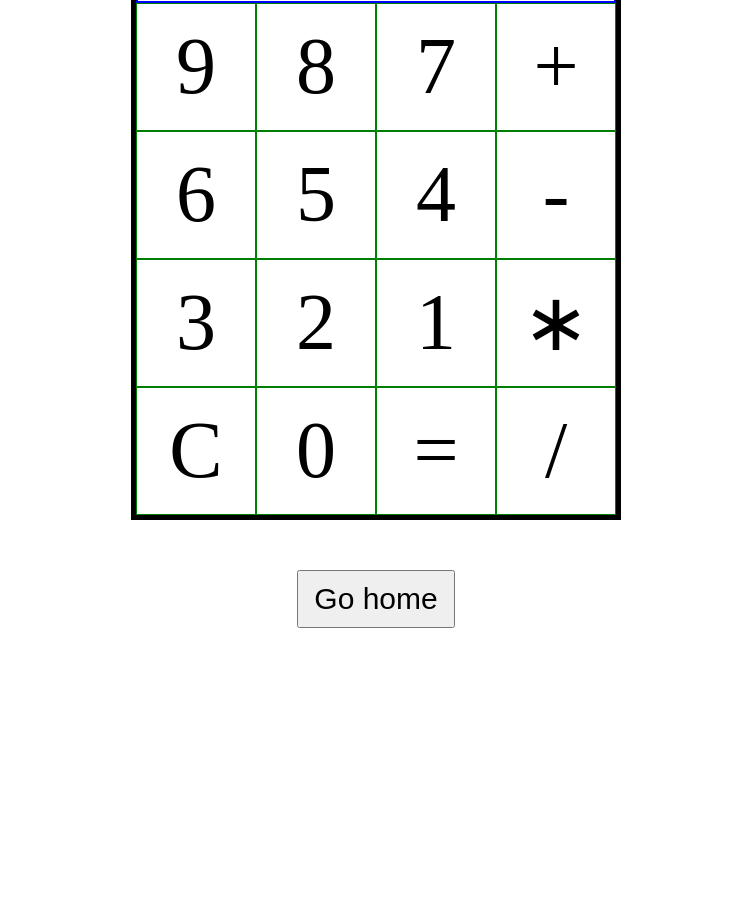
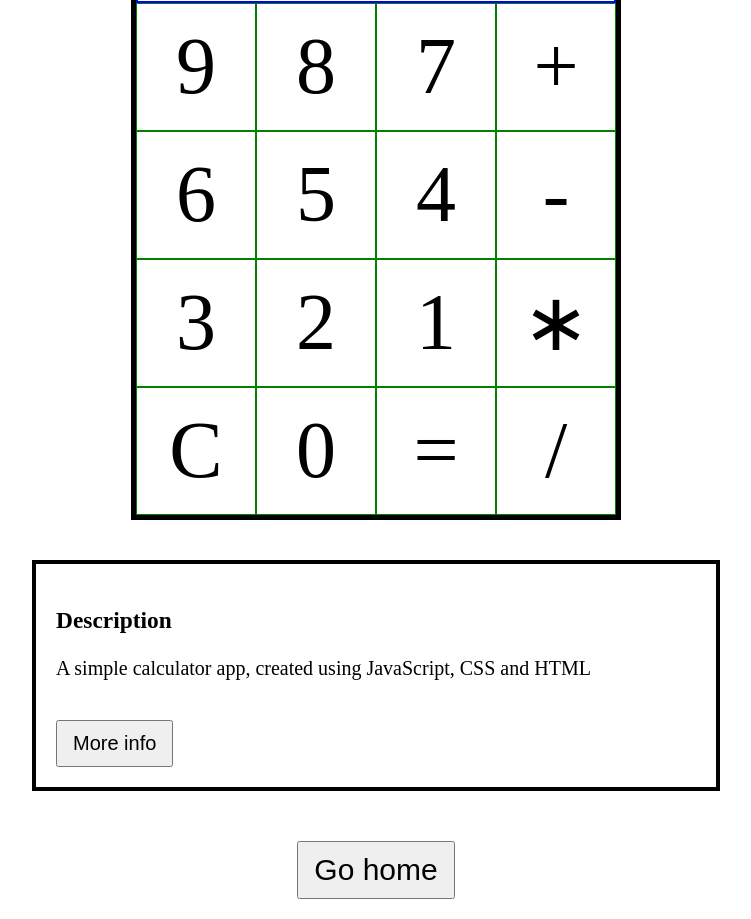
Before and after one commit to JerinAbraham2/calculator, a plain HTML site: page index.html in a window 1280 px wide. Shown: the part 231-1150 px from the top of the page, without its empty margins (264-1015 px from the left). Before the commit the page ends 879 px from the top, so only its background shows below. Drawn offline with Linux system fonts and the light colour scheme.

Commit message:
adding description

```diff
--- a/index.html
+++ b/index.html
@@ -32,7 +32,12 @@
         <div class="operator">/</div>
       </div>
     </main>
-    <button onclick="window.open('https:\/\/tobiturner.github.io','_blank')" id="home" >Go home</button>
+    <div id="informational">
+      <h3>Description</h3>
+      <p id="info">A simple calculator app, created using JavaScript, CSS and HTML</p>
+      <button class="button more-info" onclick="moreInfo()">More info</button>
+    </div>
+    <button onclick="window.open('https:\/\/tobiturner.github.io','_blank')" class="button" >Go home</button>
     <script src="script.js"></script>
   </body>
 </html>
--- a/script.js
+++ b/script.js
@@ -84,3 +84,9 @@ const whichButtonClicked = () => {
 const main = (() => {
   whichButtonClicked();
 })();
+
+// more info was clicked
+const moreInfo = () => {
+  const info = document.querySelector("#info");
+  info.innerHTML = info.innerHTML + "<br> Features: <br> - Keyboard input <br> - Click input <br> - Dynamic output"
+}
--- a/style.css
+++ b/style.css
@@ -6,7 +6,7 @@ body {
   display: flex;
   flex-direction: column;
   justify-content: center;
-  align-content: center;
+  align-items: center;
 }
 main {
   display: flex;
@@ -47,8 +47,21 @@ main .calculator {
   align-content: center;
   cursor: pointer;
 }
-#home {
+
+#informational {
+  padding: 20px;
+  margin: 2em 0 0 0;
+  width: 50%;
+  border: 0.2em solid black
+}
+
+.button {
   margin: 50px auto 20px auto;
   padding: 10px 15px 10px 15px;
   font-size: 1.5em;
 }
+
+.more-info {
+  margin: 20px 0 0 0;
+  font-size: 1em;
+}
```
